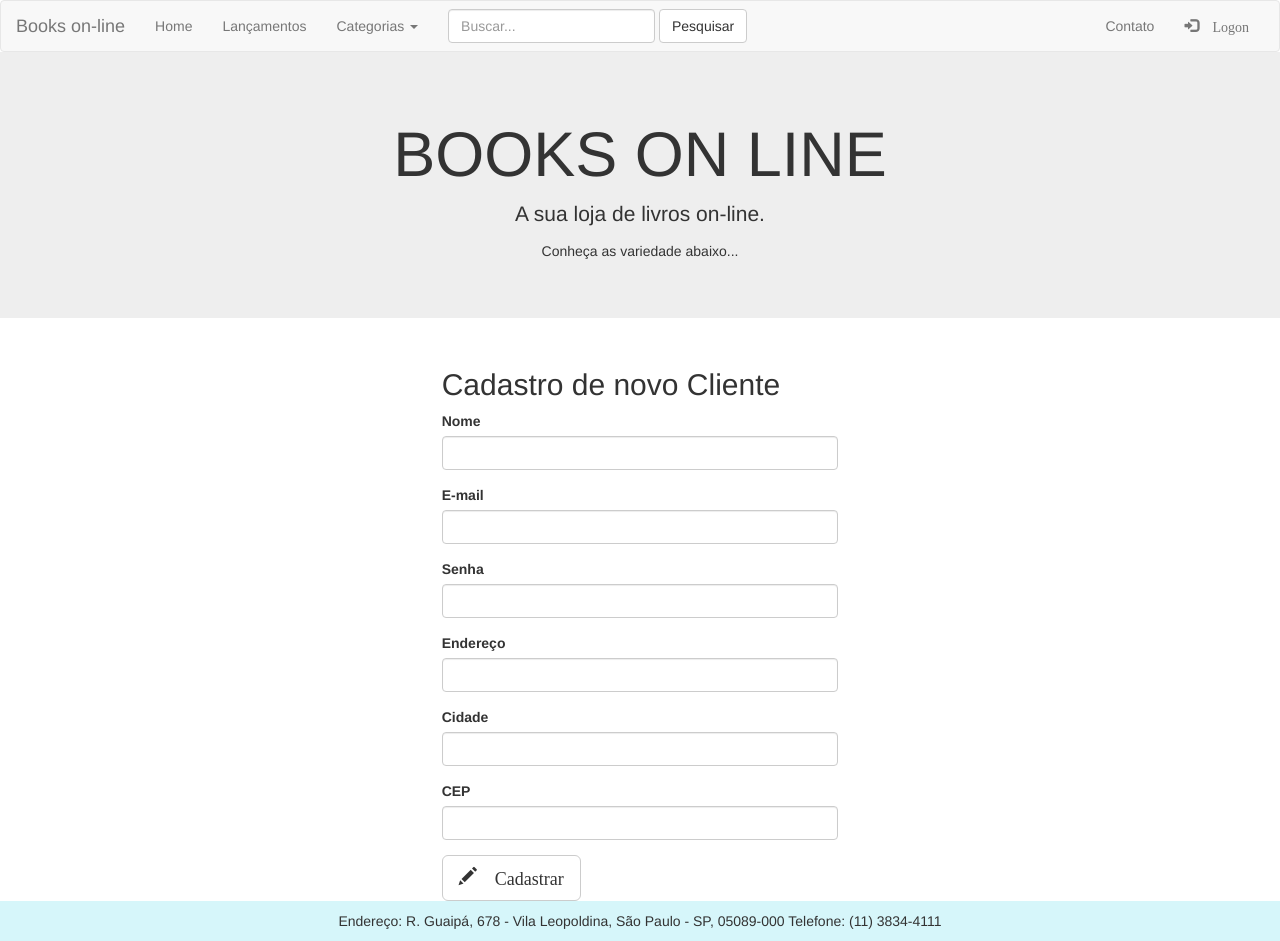
After one commit to LeandroMoura124/Loja-Virtual, a PHP site: page /formusuario.php in a window 1280 px wide. The commit adds this page. Run offline with PHP 8.4, Linux system fonts and the light colour scheme; data that the repository does not hold is empty; some libraries are stand-ins or nearby versions.

Commit message:
Commit #7 doa loja virtual

```diff
--- a/formlogon.php
+++ b/formlogon.php
@@ -52,9 +52,11 @@
 
                     </button>
 
-                    <button type="submit" class="btn btn-lg btn-link">
+                    <a href="formusuario.php">
+                    <button type="button" class="btn btn-lg btn-link">
                         Ainda não sou cadastrado
                     </button>
+                    </a>
                 </form>
                 </div>
             </div>
--- /dev/null
+++ b/formusuario.php
@@ -0,0 +1,124 @@
+<!doctype html>
+<html>
+<head>
+<meta charset="utf-8">
+<title>Minha Loja - Logon de usuário</title>
+
+<meta name="viewport" content="width=device-width, initial-scale=1">
+
+<!-- Latest compiled and minified CSS -->
+<link rel="stylesheet" href="https://maxcdn.bootstrapcdn.com/bootstrap/3.3.7/css/bootstrap.min.css">
+<!-- jQuery library -->
+<script src="https://ajax.googleapis.com/ajax/libs/jquery/3.2.1/jquery.min.js"></script>
+
+<!-- Latest compiled JavaScript -->
+<script src="https://maxcdn.bootstrapcdn.com/bootstrap/3.3.7/js/bootstrap.min.js"></script>
+<script src="jquery.mask.js"></script>
+
+
+<style>
+
+.navbar{
+	margin-bottom: 0;
+}
+
+
+
+</style>
+
+<script>
+
+$(document).ready(function(){
+    $("#cep").mask("00000-000");
+});
+
+
+</script>
+
+</head>
+
+
+
+
+
+<body>
+
+<?php
+
+	include 'conexao2.php';
+	include 'nav.php';
+	include 'cabecalho.html';
+
+	?>
+
+
+	<div class="container-fluid">
+
+		<div class="row">
+
+			<div class="col-sm-4 col-sm-offset-4">
+
+				<h2>Cadastro de novo Cliente</h2>
+
+				<form method="post" action="inserirusuario.php" name="logon">
+
+					<div class="form-group">
+
+						<label for="nome">Nome</label>
+						<input name="txtnome" type="text" class="form-control" required id="nome">
+					</div>
+
+
+				<div class="form-group">
+
+						<label for="email">E-mail</label>
+						<input name="txtemail" type="email" class="form-control" required id="email">
+				</div>
+
+
+				<div class="form-group">
+
+						<label for="senha">Senha</label>
+						<input name="txtsenha" type="password" class="form-control" required id="senha">
+				</div>
+
+				<div class="form-group">
+
+						<label for="endereco">Endereço</label>
+						<input name="txtendereco" type="text" class="form-control" required id="endereco">
+				</div>
+
+
+				<div class="form-group">
+
+						<label for="cidade">Cidade</label>
+						<input name="txtcidade" type="text" class="form-control" required id="cidade">
+				</div>
+
+
+				<div class="form-group">
+
+						<label for="cep">CEP</label>
+						<input name="txtcep" type="text" class="form-control" required id="cep">
+				</div>
+
+
+				<button type="submit" class="btn btn-lg btn-default">
+
+					<span class="glyphicon glyphicon-pencil"> Cadastrar</span>
+
+				</button>
+
+				</form>
+
+			</div>
+		</div>
+	</div>
+
+	<?php include 'rodape.html' ?>
+
+
+
+
+</body>
+</html>
--- a/nav.php
+++ b/nav.php
@@ -41,14 +41,16 @@
         <?php if(empty($_SESSION['ID'])) { ?>
 		    <li><a href="formlogon.php"><span class="glyphicon glyphicon-log-in"> Logon</a></li>
         <?php } else {
+      if($_SESSION['Status']==0){
         $consulta_usuario = $pdo->query("select nm_usuario from tbL_usuario where cd_usuario = '$_SESSION[ID]' ");
         $exibe_usuario = $consulta_usuario->fetch(PDO::FETCH_ASSOC);
-
-       ?>
-
+          ?>
        		<li><a href="#"><span class="glyphicon glyphicon-user"><?php echo $exibe_usuario['nm_usuario'];?> Logon</a></li>
           <li><a href="sair.php"><span class="glyphicon glyphicon-log-out"> Sair</a></li>
-      <?php } ?>
+        <?php } else {?>
+          <li><a href="adm.php"><button class="btn btn-sm btn-danger">Administrador</button></a></li>
+          <li><a href="sair.php"><span class="glyphicon glyphicon-log-out"> Sair</a></li>
+        <?php } }?>
   </ul>
     </div><!-- /.navbar-collapse -->
   </div><!-- /.container-fluid -->
```
Also changed, not shown: erro.php (added, +71 -0 lines), inserirusuario.php (added, +30 -0 lines), validausuario.php (+12 -2 lines), jquery.mask.js (added).
